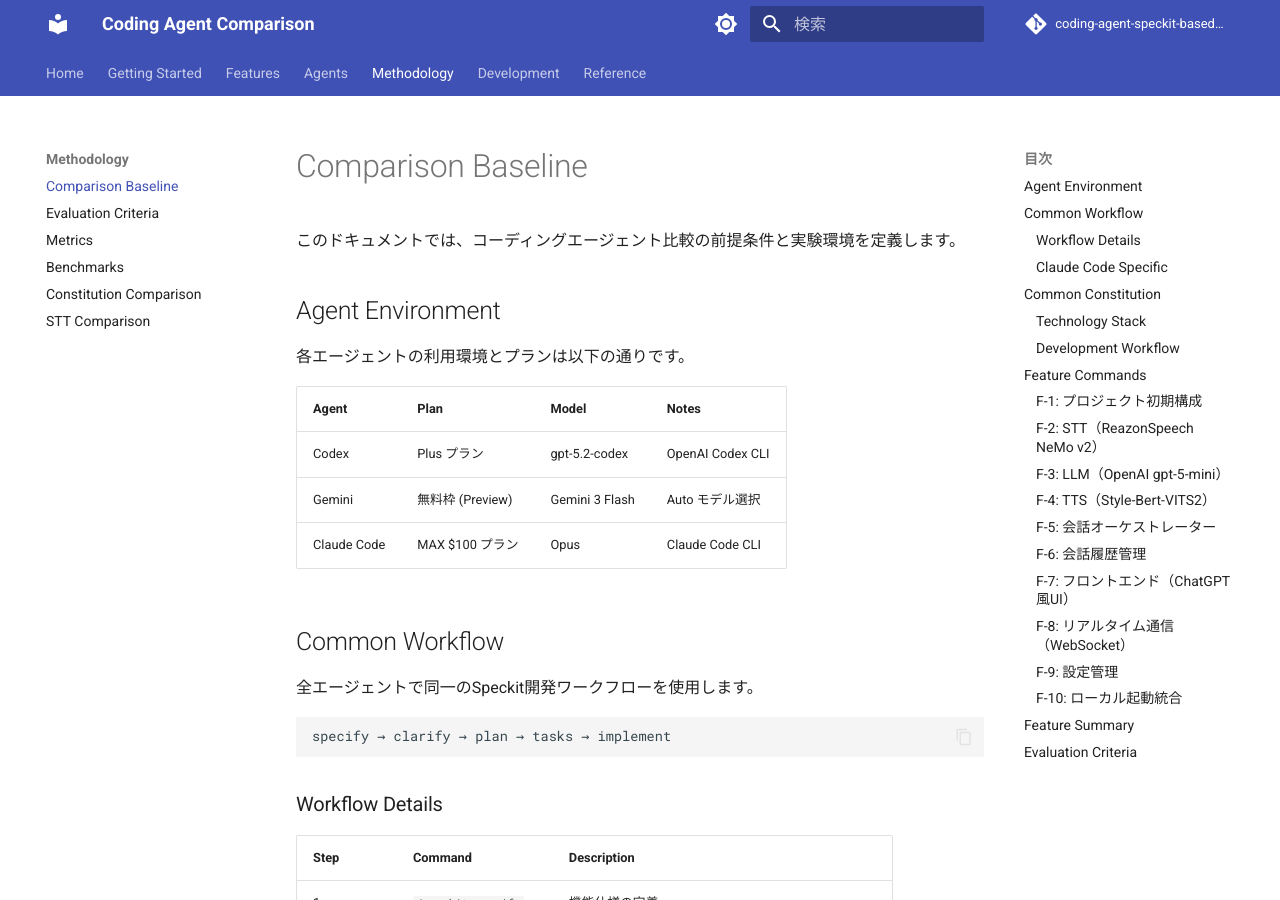
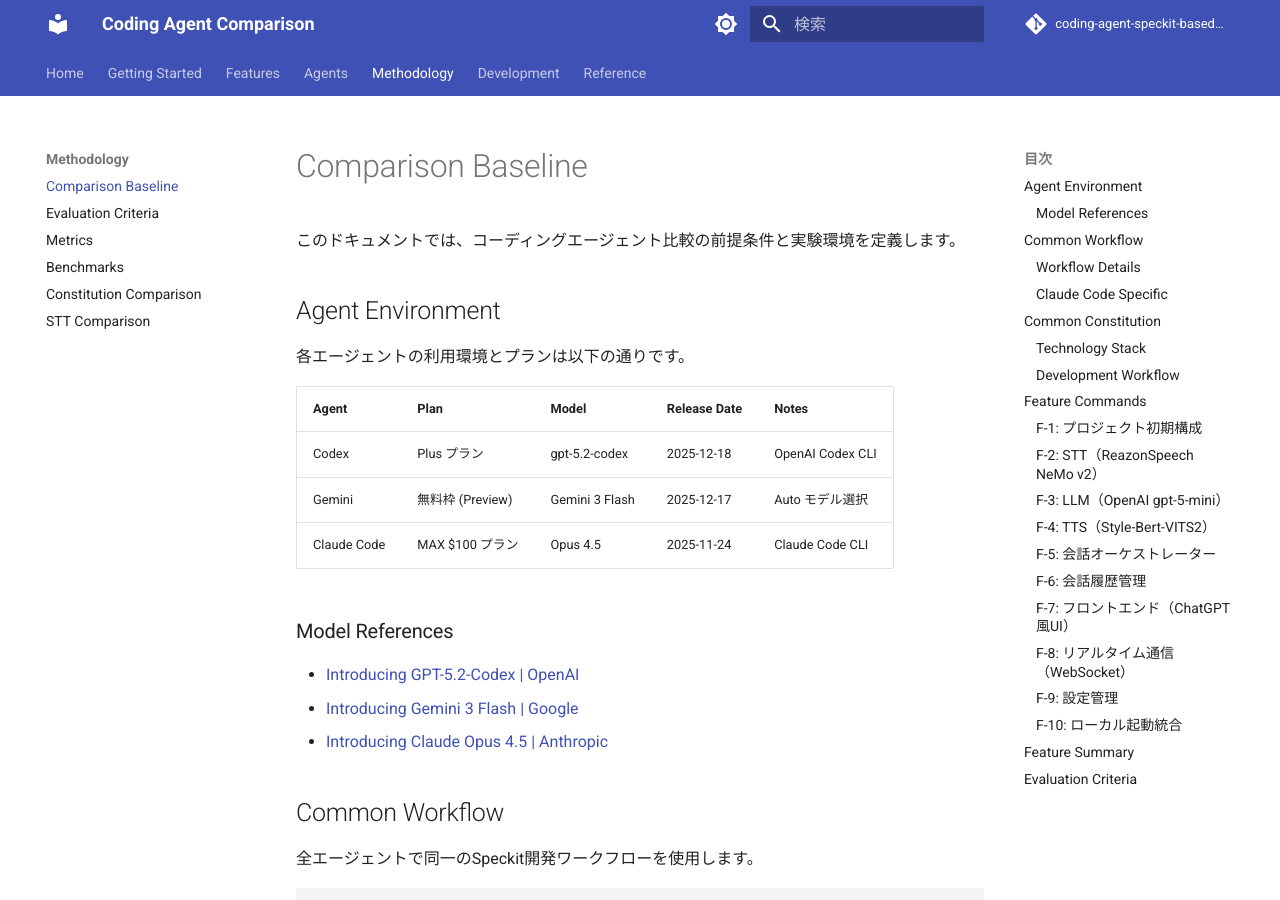
Before and after one commit to 0h-n0/coding-agent-speckit-based-comparison, an MkDocs documentation site: the page built from docs/methodology/comparison-baseline.md, in a window 1280 px wide and 900 px high. Built offline with MkDocs 1.6.1 and Material for MkDocs 9.7.7, drawn with Linux system fonts in a browser that asks for light colours; comment, search, counter and statistics services are not loaded.

Commit message:
docs: add model release dates to comparison baseline
- Add Release Date column to Agent Environment table
- gpt-5.2-codex: 2025-12-18
- Gemini 3 Flash: 2025-12-17
- Claude Opus 4.5: 2025-11-24
- Add Model References section with official announcement links
- Update README.md with release dates

🤖 Generated with [Claude Code](https://claude.com/claude-code)

Co-Authored-By: Claude Opus 4.5 <noreply@anthropic.com>

```diff
--- a/docs/methodology/comparison-baseline.md
+++ b/docs/methodology/comparison-baseline.md
@@ -6,11 +6,17 @@
 
 各エージェントの利用環境とプランは以下の通りです。
 
-| Agent | Plan | Model | Notes |
-|-------|------|-------|-------|
-| Codex | Plus プラン | gpt-5.2-codex | OpenAI Codex CLI |
-| Gemini | 無料枠 (Preview) | Gemini 3 Flash | Auto モデル選択 |
-| Claude Code | MAX $100 プラン | Opus | Claude Code CLI |
+| Agent | Plan | Model | Release Date | Notes |
+|-------|------|-------|--------------|-------|
+| Codex | Plus プラン | gpt-5.2-codex | 2025-12-18 | OpenAI Codex CLI |
+| Gemini | 無料枠 (Preview) | Gemini 3 Flash | 2025-12-17 | Auto モデル選択 |
+| Claude Code | MAX $100 プラン | Opus 4.5 | 2025-11-24 | Claude Code CLI |
+
+### Model References
+
+- [Introducing GPT-5.2-Codex | OpenAI](https://openai.com/index/introducing-gpt-5-2-codex/)
+- [Introducing Gemini 3 Flash | Google](https://blog.google/products/gemini/gemini-3-flash/)
+- [Introducing Claude Opus 4.5 | Anthropic](https://www.anthropic.com/news/claude-opus-4-5)
 
 ## Common Workflow
 
```
Also changed, not shown: CLAUDE.md (added, +32 -0 lines), README.md (+5 -5 lines).
